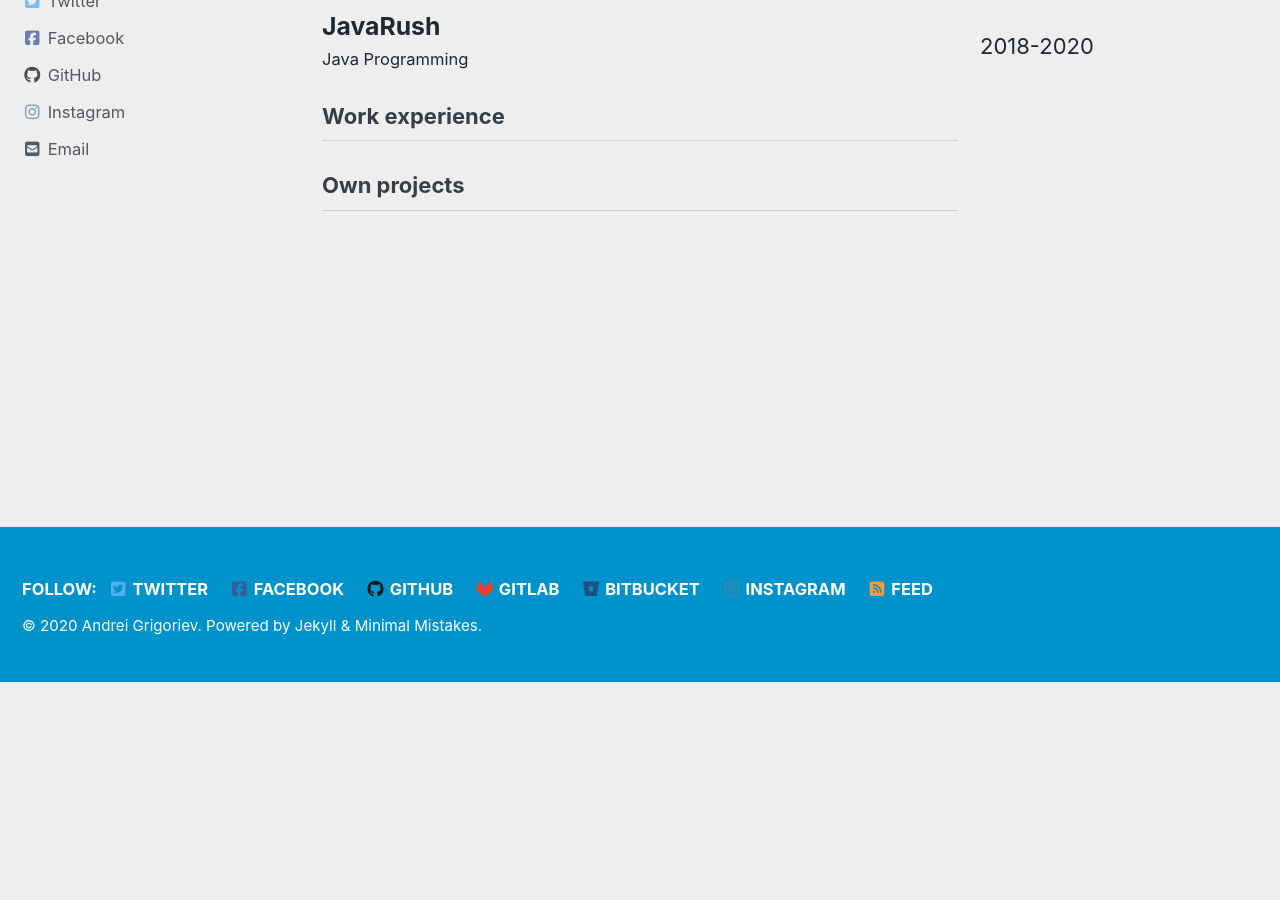
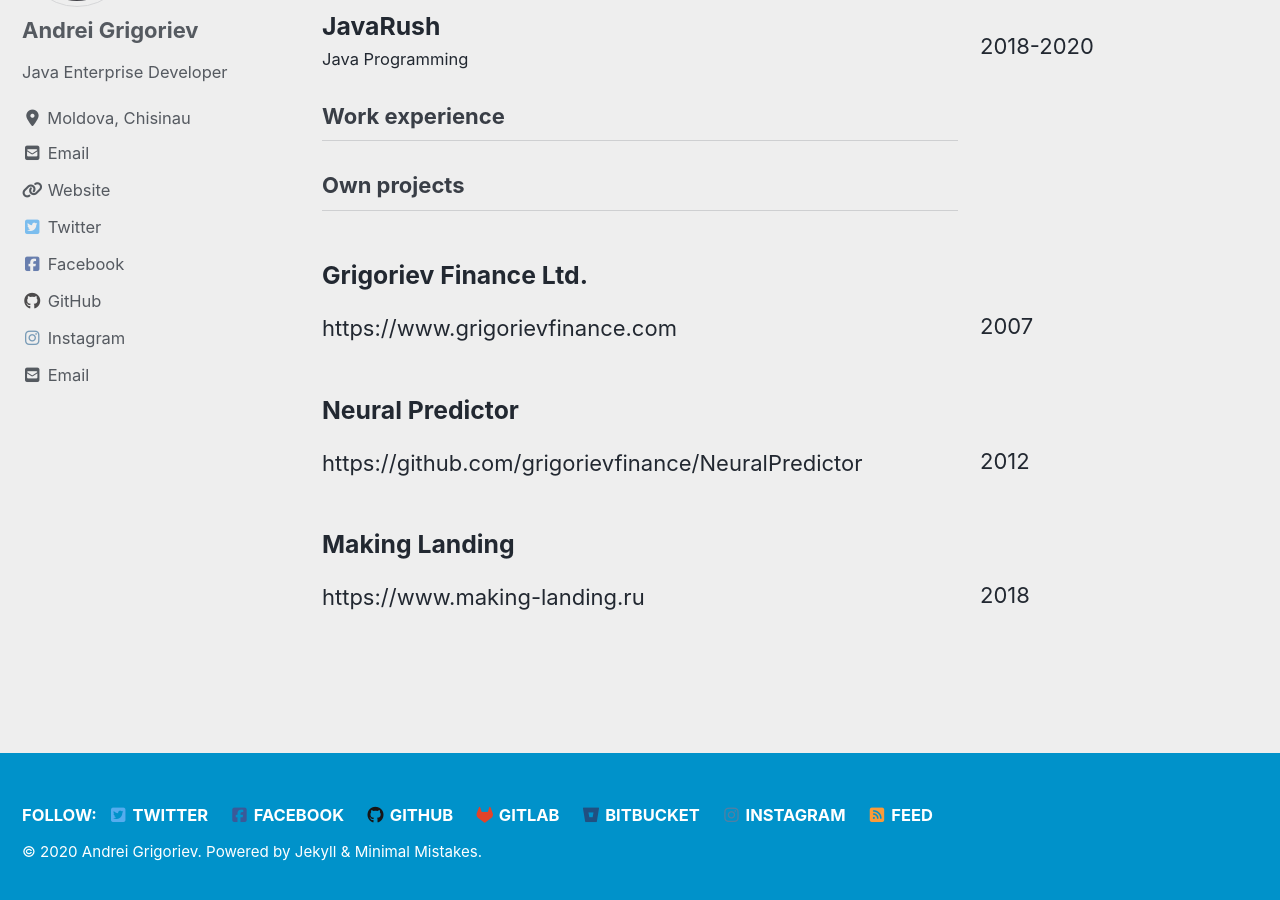
Before and after one commit to grigorievfinance/grigorievfinance.github.io, a Jekyll site: the page built from index.html, in a window 1280 px wide and 900 px high, scrolled down 440 px. Built offline with Jekyll 4.4.1, drawn with Linux system fonts in a browser that asks for light colours; cached includes are drawn as plain includes; nearby versions of some CDN libraries; the list of posts is cut into pages by our own code; before the commit the page ends 1122 px from its top, so only the background shows below that.

Commit message:
add own projects

```diff
--- a/_layouts/home.html
+++ b/_layouts/home.html
@@ -23,3 +23,16 @@
 
 
 <h3 class="archive__subtitle">{{ site.data.ui-text[site.locale].projects_label | default: "Own projects" }}</h3>
+<article class="archive__item" itemscope itemtype="https://schema.org/CreativeWork">
+    <h3 class="archive__item-title" itemprop="headline">{{ site.data.ui-text[site.locale].project1_name | default: "Grigoriev Finance Ltd." }}</h3>
+    <p class="visible-links">{{ site.data.ui-text[site.locale].project1_link | default: "https://www.grigorievfinance.com" }}</p>
+    <p class="sidebar__right">{{ site.data.ui-text[site.locale].project1_foundation | default: "2007" }}</p>
+
+    <h3 class="archive__item-title" itemprop="headline">{{ site.data.ui-text[site.locale].project2_name | default: "Neural Predictor" }}</h3>
+    <p class="visible-links">{{ site.data.ui-text[site.locale].project2_link | default: "https://github.com/grigorievfinance/NeuralPredictor" }}</p>
+    <p class="sidebar__right">{{ site.data.ui-text[site.locale].project2_foundation | default: "2012" }}</p>
+
+    <h3 class="archive__item-title" itemprop="headline">{{ site.data.ui-text[site.locale].project3_name | default: "Making Landing" }}</h3>
+    <p class="visible-links">{{ site.data.ui-text[site.locale].project3_link | default: "https://www.making-landing.ru/" }}</p>
+    <p class="sidebar__right">{{ site.data.ui-text[site.locale].project3_foundation | default: "2018" }}</p>
+</article>
```
Also changed, not shown: _data/ui-text.yml (+9 -0 lines).
